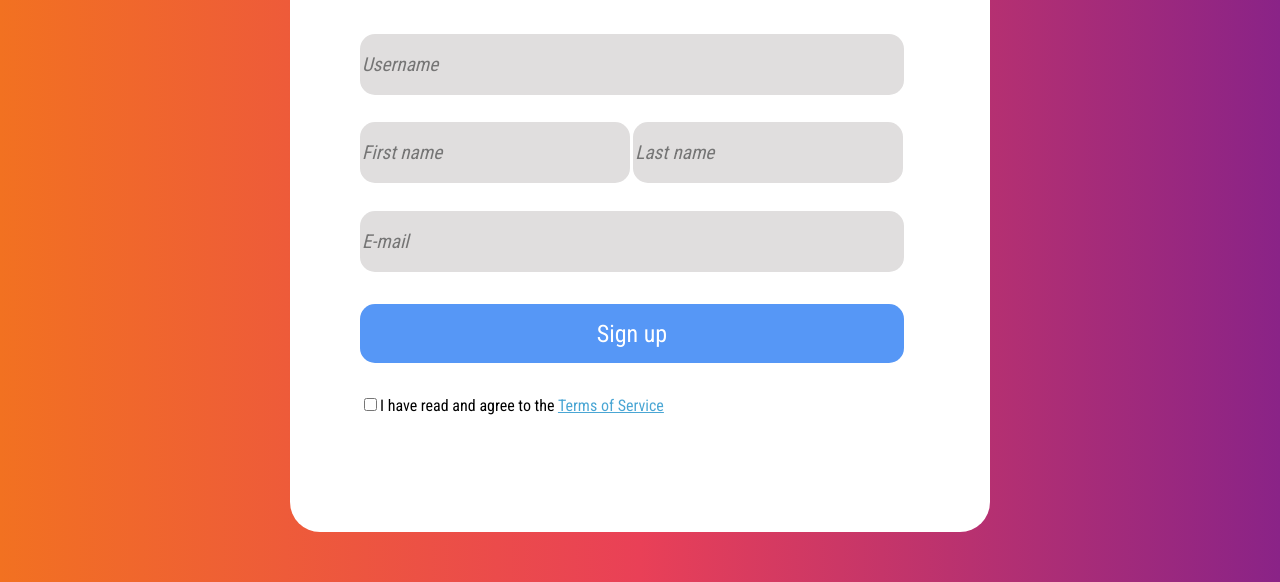
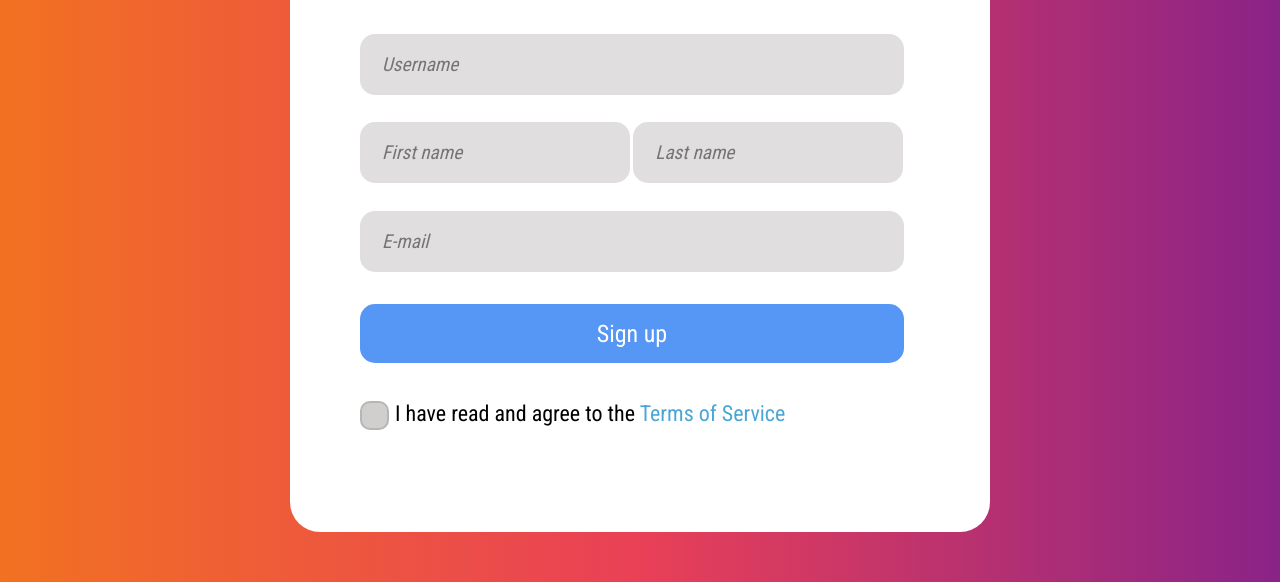
Before and after one commit to amalia980/sign_up_ovning_2, a plain HTML site: page index.html in a window 1280 px wide. Shown: the part 218-800 px from the top of the page. Drawn offline with Linux system fonts and the light colour scheme.

Commit message:
second commit

```diff
--- a/övning2.html
+++ b/index.html
@@ -20,7 +20,7 @@
             <!--login info-->
 
             <p class="already_account">Already have an account?
-                <a href="#">Sign in</a>
+                <a href="sign_in.html">Sign in</a>
             </p>
 
             <!--input fields-->
@@ -28,10 +28,10 @@
             <div id="align_fields">
                 <input class="input1_4" type="text" placeholder="Username">
     <br>
-                <input class="input2_3" type="text" placeholder="First name">
-                <input class="input2_3" type="text" placeholder="Last name">
+                <input class="input2_3" type="text" placeholder="First name" required>
+                <input class="input2_3" type="text" placeholder="Last name" required>
     <br>
-                <input class="input1_4" type="email" placeholder="E-mail">
+                <input class="input1_4" type="email" placeholder="E-mail" required>
     <br>
 
             <!--button-->
@@ -39,10 +39,13 @@
             <button type="submit">Sign up</button>
 
     <br>
-            <div class="terms_of_service">
-            <input type="checkbox">I have read and agree to the
-                <a  href="#">Terms of Service</a>
-            </div>
+            <label class="terms_of_service">
+                <input type="checkbox" required>
+                <span class="checkbox"></span>
+                I have read and agree to the
+                <a href="terms_of_s.html">Terms of Service</a>
+            </label>
+
 
         </div>
 
--- a/övning.css
+++ b/övning.css
@@ -54,7 +54,7 @@ h1, p {
     width: 540px;
     background-color: #E0DEDE;
     border-style:hidden;
-    font-style: italic;
+
 
 }
 
@@ -66,7 +66,7 @@ h1, p {
     width: 16.6rem;
     background-color: #E0DEDE;
     border-style: hidden;
-    font-style: italic;
+
 
 }
 
@@ -90,6 +90,12 @@ h1, p {
     /*inside border black 2px width*/
 }
 
+::placeholder {
+    padding-left: 20px;
+    font-style: italic;
+
+}
+
 button {
     border-radius: 15px;
     border-style: none;
@@ -100,7 +106,7 @@ button {
     width: 34rem;
     font-size: 1.5rem;
     margin-top: 5px;
-    margin-bottom: 2rem;
+    margin-bottom: 2.4rem;
 }
 
 #align_fields {
@@ -114,7 +120,82 @@ a {
     color: #4AA6D4;
 }
 
+/* Customize the label (the container) */
+
 .terms_of_service {
+    display: block;
+    position: relative;
+    padding-left: 35px;
+    margin-bottom: 12px;
+    cursor: pointer;
+    font-size: 22px;
+    -webkit-user-select: none;
+    -moz-user-select: none;
+    -ms-user-select: none;
+    user-select: none;
+  }
+
+/*hide the default checkbox*/
+
+  .terms_of_service input {
+    position: absolute;
+    opacity: 0;
+    cursor: pointer;
+    height: 0;
+    width: 0;
+  }
+
+  /* Create a custom checkbox */
+
+  .checkbox {
+    position: absolute;
+    top: 0;
+    left: 0;
+    height: 25px;
+    width: 25px;
+    background-color: #D1CFCD;
+    border-color: #B8B6B4;
+    border-style: solid;
+    border-radius: 10px;
+    border-width: 2px;
+  }
+
+
+  /* When the checkbox is checked, add a blue background */
+  .terms_of_service input:checked ~ .checkbox {
+    background-color: #2196F3;
+  }
+
+  /* Create the checkmark/indicator (hidden when not checked) */
+  .checkbox:after {
+    content: "";
+    position: absolute;
+    display: none;
+  }
+
+  /* Show the checkmark when checked */
+  .terms_of_service input:checked ~ .checkbox:after {
+    display: block;
+  }
+
+  /* Style the checkmark/indicator */
+  .terms_of_service .checkbox:after {
+    left: 9px;
+    top: 5px;
+    width: 5px;
+    height: 10px;
+    border: solid white;
+    border-width: 0 3px 3px 0;
+    -webkit-transform: rotate(45deg);
+    -ms-transform: rotate(45deg);
+    transform: rotate(45deg);
+  }
+
+label a {
     text-decoration: none;
-    font-size: 1rem;
 }
+
+#terms_of_service {
+    font-size: 1.4rem;
+    color: #545454;
+}
```
Also changed, not shown: sign_in.html (added, +13 -0 lines), terms_of_s.html (added, +14 -0 lines).
